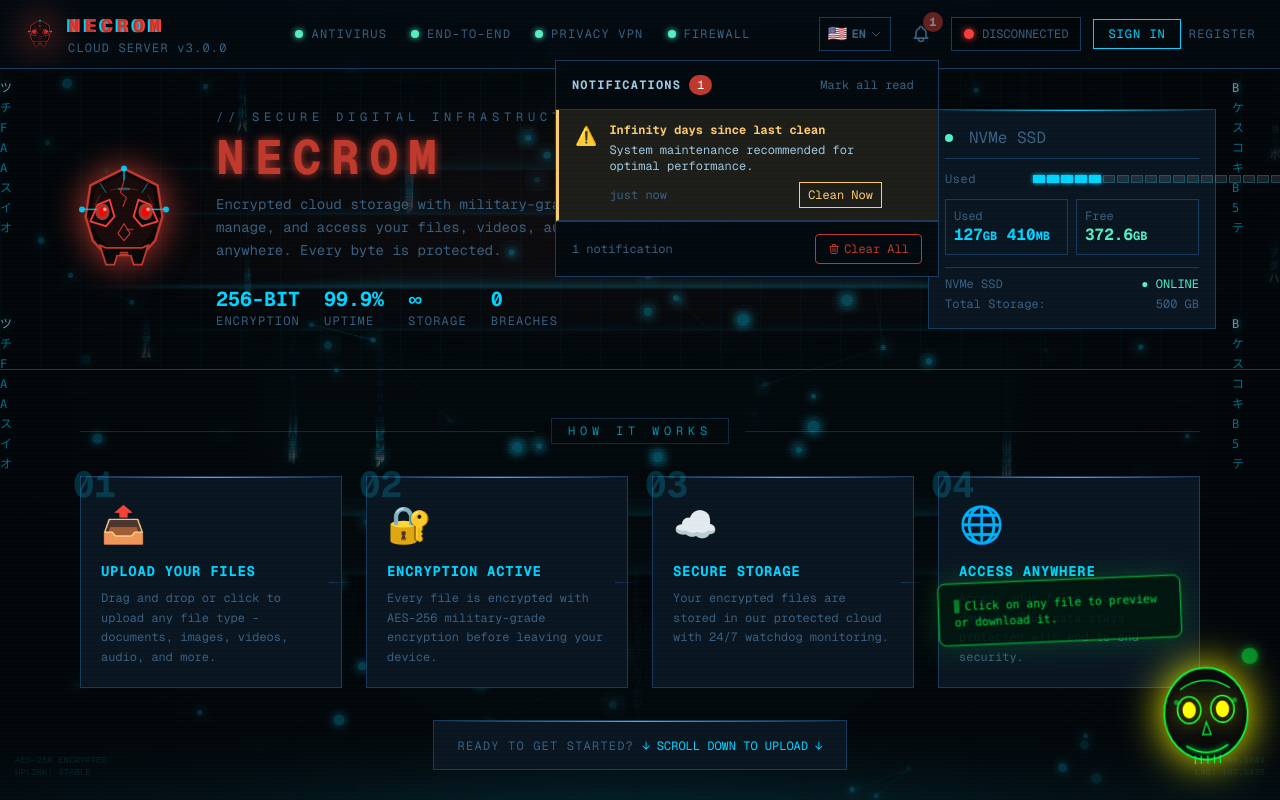
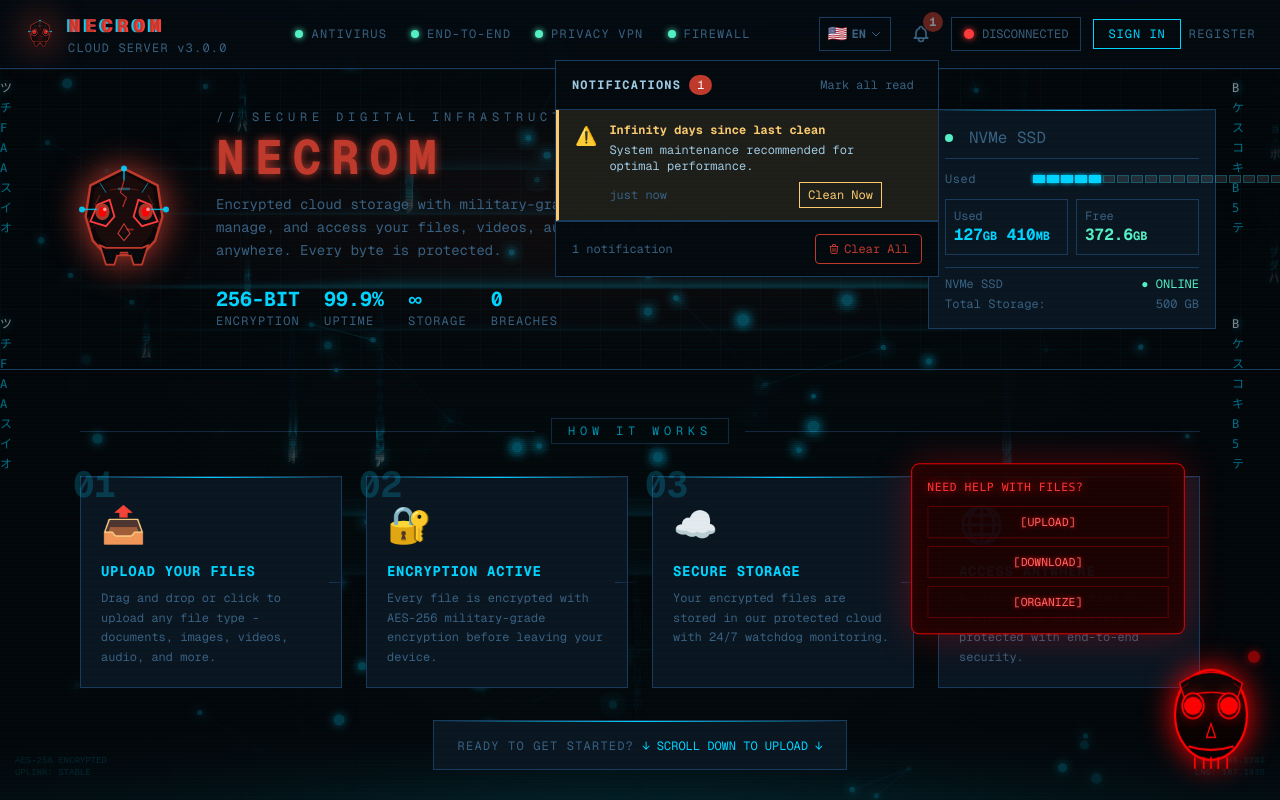
Before and after one commit to necrom729-code/Code-Somnia, a Next.js app: page / in a window 1280 px wide. Both pictures are taken after a click on the button "Notifications". Shown: the top 800 px of the page. Built offline with nearby package versions, Linux system fonts and the light colour scheme.

Commit message:
Redesign AI skull as menacing Q&A assistant with typing interaction

```diff
--- a/src/components/AIGuidance.tsx
+++ b/src/components/AIGuidance.tsx
@@ -2,95 +2,193 @@
 
 import { useState, useEffect, useRef } from "react";
 
-interface AIGuidanceProps {
-  tips?: string[];
+interface Question {
+  id: number;
+  question: string;
+  options: { label: string; response: string }[];
 }
 
-const defaultTips = [
-  "Click on any file to preview or download it.",
-  "Use the search bar to find files quickly.",
-  "Toggle between grid and list view for files.",
-  "Drag and drop files to upload them instantly.",
-  "Create folders to organize your files better.",
-  "Check your storage usage in the dashboard.",
-  "Enable security features to protect your data.",
-  "Use the settings to customize your profile.",
-  "Switch languages from the navigation menu.",
-  "Create backups to keep your data safe.",
+const defaultQuestions: Question[] = [
+  {
+    id: 1,
+    question: "NEED HELP WITH FILES?",
+    options: [
+      { label: "UPLOAD", response: "Drag files onto the drop zone or click the upload button. Max size 100MB per file." },
+      { label: "DOWNLOAD", response: "Click any file to preview, then use the download button in the preview modal." },
+      { label: "ORGANIZE", response: "Create folders to group files. Click the + button next to Folders to create new ones." },
+    ],
+  },
+  {
+    id: 2,
+    question: "SEARCHING FOR SOMETHING?",
+    options: [
+      { label: "BY NAME", response: "Type in the search bar. Results filter in real-time as you type." },
+      { label: "BY TYPE", response: "Use the filter dropdown to show only documents, videos, images, etc." },
+      { label: "BY DATE", response: "Sort by modified date. Click the column header in list view." },
+    ],
+  },
+  {
+    id: 3,
+    question: "SECURITY CONCERNS?",
+    options: [
+      { label: "PROTECT DATA", response: "Enable all protections in the Security Control Center. VPN encrypts your connection." },
+      { label: "BACKUP", response: "Go to Security > Backups to create restore points. Recommended weekly." },
+      { label: "PRIVACY", response: "Disable tracking in Privacy settings. Your data stays local." },
+    ],
+  },
+  {
+    id: 4,
+    question: "STORAGE FULL?",
+    options: [
+      { label: "CHECK USAGE", response: "View storage in the dashboard. Shows used/total with breakdown by file type." },
+      { label: "FREE SPACE", response: "Delete unused files or old backups. Create more space instantly." },
+      { label: "GET MORE", response: "Upgrade in Settings > Storage. Plans start at 100GB." },
+    ],
+  },
+  {
+    id: 5,
+    question: "CHANGE APPEARANCE?",
+    options: [
+      { label: "THEME", response: "Go to Settings > Appearance. Choose Cyberpunk, Matrix, Blood, Ghost, or Neon." },
+      { label: "LANGUAGE", response: "Click the globe icon in nav. 8 languages available." },
+      { label: "AVATAR", response: "Go to Settings > Profile to change your icon." },
+    ],
+  },
 ];
 
-export default function AIGuidance({ tips = defaultTips }: AIGuidanceProps) {
+export default function AIGuidance({ questions = defaultQuestions }: { questions?: Question[] }) {
   const [isVisible, setIsVisible] = useState(true);
-  const [currentTip, setCurrentTip] = useState(0);
-  const [isSpeaking, setIsSpeaking] = useState(false);
-  const [eyeGlow, setEyeGlow] = useState<"idle" | "happy" | "thinking" | "alert">("idle");
-  const [mouthState, setMouthState] = useState<"neutral" | "smile" | "open">("neutral");
+  const [currentQ, setCurrentQ] = useState<Question>(questions[0]);
+  const [displayText, setDisplayText] = useState("");
+  const [isTyping, setIsTyping] = useState(false);
+  const [showOptions, setShowOptions] = useState(false);
+  const [selectedResponse, setSelectedResponse] = useState<string | null>(null);
+  const [isHovered, setIsHovered] = useState(false);
+  const [mode, setMode] = useState<"idle" | "question" | "response">("question");
+  const [eyeGlow, setEyeGlow] = useState<"idle" | "angry" | "furious" | "warning">("idle");
+  const [jawState, setJawState] = useState<"closed" | "open" | "snarl">("closed");
   const [floatingY, setFloatingY] = useState(0);
-  const [isHovered, setIsHovered] = useState(false);
-  const [showTooltip, setShowTooltip] = useState(false);
-  const [wobbleAngle, setWobbleAngle] = useState(0);
-  const skullRef = useRef<HTMLDivElement>(null);
+  const [wobble, setWobble] = useState(0);
+  const [showSteam, setShowSteam] = useState(false);
 
   useEffect(() => {
     const interval = setInterval(() => {
-      setFloatingY(Math.sin(Date.now() / 500) * 3);
+      setFloatingY(Math.sin(Date.now() / 600) * 4);
     }, 50);
     return () => clearInterval(interval);
   }, []);
 
   useEffect(() => {
     const interval = setInterval(() => {
-      if (!isHovered) {
-        setWobbleAngle(Math.sin(Date.now() / 500) * 3);
+      if (!isHovered && mode === "idle") {
+        setWobble(Math.sin(Date.now() / 400) * 5);
+      } else {
+        setWobble(0);
       }
     }, 50);
     return () => clearInterval(interval);
-  }, [isHovered]);
+  }, [isHovered, mode]);
 
   useEffect(() => {
-    const tipInterval = setInterval(() => {
-      setIsSpeaking(true);
-      setEyeGlow("thinking");
-      setMouthState("smile");
-      setTimeout(() => {
-        setCurrentTip((prev) => (prev + 1) % tips.length);
-        setIsSpeaking(false);
+    if (mode === "question" && !isTyping && displayText === "") {
+      typeQuestion(currentQ.question);
+    }
+  }, [mode, currentQ]);
+
+  useEffect(() => {
+    if (mode === "response" && !isTyping && selectedResponse) {
+      typeResponse(selectedResponse);
+    }
+  }, [mode, selectedResponse]);
+
+  const typeQuestion = (text: string) => {
+    setIsTyping(true);
+    setEyeGlow("warning");
+    setJawState("closed");
+    let i = 0;
+    setDisplayText("");
+    const interval = setInterval(() => {
+      if (i < text.length) {
+        setDisplayText(text.slice(0, i + 1));
+        i++;
+      } else {
+        clearInterval(interval);
+        setIsTyping(false);
+        setShowOptions(true);
         setEyeGlow("idle");
-        setMouthState("neutral");
-      }, 3000);
-    }, 8000);
-    return () => clearInterval(tipInterval);
-  }, [tips]);
+      }
+    }, 40);
+  };
+
+  const typeResponse = (text: string) => {
+    setIsTyping(true);
+    setEyeGlow("angry");
+    setJawState("snarl");
+    let i = 0;
+    setDisplayText("");
+    const interval = setInterval(() => {
+      if (i < text.length) {
+        setDisplayText(text.slice(0, i + 1));
+        i++;
+      } else {
+        clearInterval(interval);
+        setIsTyping(false);
+        setEyeGlow("idle");
+        setJawState("closed");
+        setTimeout(() => {
+          setSelectedResponse(null);
+          setShowOptions(false);
+          setDisplayText("");
+          setMode("idle");
+          nextQuestion();
+        }, 5000);
+      }
+    }, 30);
+  };
+
+  const nextQuestion = () => {
+    setTimeout(() => {
+      setCurrentQ(questions[(questions.indexOf(currentQ) + 1) % questions.length]);
+      setMode("question");
+    }, 2000);
+  };
+
+  const handleOptionClick = (option: { label: string; response: string }) => {
+    setSelectedResponse(option.response);
+    setShowOptions(false);
+    setMode("response");
+  };
 
   const handleHover = () => {
     setIsHovered(true);
-    setEyeGlow("happy");
-    setMouthState("smile");
-    setShowTooltip(true);
+    setEyeGlow("furious");
+    setShowSteam(true);
+    setMode("question");
   };
 
   const handleLeave = () => {
     setIsHovered(false);
     setEyeGlow("idle");
-    setMouthState("neutral");
-    setShowTooltip(false);
+    setShowSteam(false);
   };
 
-  const eyeColor = eyeGlow === "idle" ? "#00ff41" : eyeGlow === "happy" ? "#00ff88" : eyeGlow === "thinking" ? "#ffff00" : "#ff0040";
-  const glowIntensity = isSpeaking ? 20 : eyeGlow === "happy" ? 25 : 15;
+  const eyeColor = eyeGlow === "idle" ? "#ff0000" : eyeGlow === "angry" ? "#ff3300" : eyeGlow === "furious" ? "#ff0066" : "#ffff00";
+  const glowIntensity = eyeGlow === "idle" ? 15 : eyeGlow === "angry" ? 25 : eyeGlow === "furious" ? 35 : 20;
 
   if (!isVisible) {
     return (
       <button
         onClick={() => setIsVisible(true)}
         className="fixed bottom-6 right-6 z-50 p-3 rounded-full border transition-all duration-300 hover:scale-110"
-        style={{ background: "rgba(0, 20, 0, 0.9)", borderColor: "#00ff41", boxShadow: "0 0 20px rgba(0, 255, 65, 0.3)" }}
+        style={{ background: "rgba(20, 0, 0, 0.95)", borderColor: "#ff0000", boxShadow: "0 0 25px rgba(255, 0, 0, 0.4)" }}
       >
-        <svg viewBox="0 0 100 100" className="w-8 h-8" fill="none">
-          <circle cx="50" cy="50" r="40" fill="#0a0a0a" stroke="#00ff41" strokeWidth="2"/>
-          <circle cx="35" cy="45" r="8" fill="#00ff41" style={{ filter: `drop-shadow(0 0 5px #00ff41)` }}/>
-          <circle cx="65" cy="45" r="8" fill="#00ff41" style={{ filter: `drop-shadow(0 0 5px #00ff41)` }}/>
-          <path d="M 30 70 Q 50 85 70 70" stroke="#00ff41" strokeWidth="3" fill="none"/>
+        <svg viewBox="0 0 80 100" className="w-8 h-10" fill="none">
+          <ellipse cx="40" cy="50" rx="30" ry="35" fill="#0a0000" stroke="#ff0000" strokeWidth="2"/>
+          <ellipse cx="25" cy="45" rx="10" ry="12" fill="#000" stroke="#ff0000" strokeWidth="2"/>
+          <ellipse cx="55" cy="45" rx="10" ry="12" fill="#000" stroke="#ff0000" strokeWidth="2"/>
+          <ellipse cx="25" cy="45" r="5" fill="#ff0000" style={{ filter: "drop-shadow(0 0 8px #ff0000)" }}/>
+          <ellipse cx="55" cy="45" r="5" fill="#ff0000" style={{ filter: "drop-shadow(0 0 8px #ff0000)" }}/>
+          <path d="M 25 75 Q 40 80 55 75" stroke="#ff0000" strokeWidth="2" fill="none"/>
         </svg>
       </button>
     );
@@ -98,49 +196,97 @@ export default function AIGuidance({ tips = defaultTips }: AIGuidanceProps) {
 
   return (
     <div
-      ref={skullRef}
       className="fixed bottom-6 right-6 z-50 cursor-pointer"
       style={{
-        transform: `translateY(${floatingY}px) rotate(${wobbleAngle}deg)`,
+        transform: `translateY(${floatingY}px) rotate(${wobble}deg)`,
         transition: "transform 0.1s ease",
       }}
       onMouseEnter={handleHover}
       onMouseLeave={handleLeave}
     >
-      <div className="absolute bottom-full right-16 mb-4 w-64 p-4 rounded-lg border transition-all duration-300" style={{
-        background: "rgba(0, 20, 10, 0.95)",
-        borderColor: "#00ff41",
-        opacity: showTooltip ? 1 : 0.9,
-        transform: showTooltip ? "scale(1)" : "scale(0.95)",
-        boxShadow: "0 0 30px rgba(0, 255, 65, 0.2)",
-      }}>
-        <div className="text-xs font-mono" style={{ color: "#00ff41" }}>
-          {isSpeaking && <span className="animate-pulse mr-1">▊</span>}
-          {tips[currentTip]}
+      <div className="absolute bottom-full right-16 mb-4 w-72" style={{ transform: isHovered ? "scale(1)" : "scale(0.95)", transition: "transform 0.3s" }}>
+        <div className="p-4 rounded-lg border" style={{
+          background: "rgba(30, 0, 0, 0.95)",
+          borderColor: "#ff0000",
+          boxShadow: "0 0 40px rgba(255, 0, 0, 0.3), inset 0 0 30px rgba(255, 0, 0, 0.1)",
+        }}>
+          <div className="text-xs font-mono uppercase tracking-wider" style={{ color: "#ff3333", textShadow: "0 0 10px #ff0000" }}>
+            {isTyping && <span className="animate-pulse mr-1">▊</span>}
+            {displayText}
+          </div>
+
+          {showOptions && (
+            <div className="mt-3 grid gap-2">
+              {currentQ.options.map((opt, i) => (
+                <button
+                  key={i}
+                  onClick={() => handleOptionClick(opt)}
+                  className="text-xs py-2 px-3 border transition-all duration-200 hover:bg-red-900/30"
+                  style={{
+                    borderColor: "#660000",
+                    color: "#ff6666",
+                    textShadow: "0 0 5px #ff0000",
+                    animation: `fadeIn 0.3s ease ${i * 0.1}s forwards`,
+                    opacity: 0,
+                  }}
+                >
+                  [{opt.label}]
+                </button>
+              ))}
+            </div>
+          )}
         </div>
       </div>
 
-      <svg viewBox="0 0 120 140" width="100" height="120" style={{ filter: `drop-shadow(0 0 ${glowIntensity}px ${eyeColor})`, transition: "filter 0.3s ease" }}>
-        <ellipse cx="60" cy="70" rx="50" ry="55" fill="#0a0a0a" stroke="#00ff41" strokeWidth="2"/>
-        <path d="M 30 40 Q 60 20 90 40" fill="#0f0f0f" stroke="#00ff41" strokeWidth="1.5"/>
-        <ellipse cx="40" cy="65" rx="14" ry="16" fill="#000" stroke="#00ff41" strokeWidth="2"/>
-        <ellipse cx="80" cy="65" rx="14" ry="16" fill="#000" stroke="#00ff41" strokeWidth="2"/>
-        <ellipse cx="40" cy="65" rx="8" ry="10" fill={eyeColor} style={{ filter: `drop-shadow(0 0 ${isSpeaking ? 15 : 8}px ${eyeColor})` }}/>
-        <ellipse cx="80" cy="65" rx="8" ry="10" fill={eyeColor} style={{ filter: `drop-shadow(0 0 ${isSpeaking ? 15 : 8}px ${eyeColor})` }}/>
-        <path d="M 60 80 L 55 95 L 65 95 Z" fill="#0a0a0a" stroke="#00ff41" strokeWidth="1.5"/>
-        {mouthState === "neutral" && <path d="M 40 110 Q 60 115 80 110" stroke="#00ff41" strokeWidth="2" fill="none"/>}
-        {mouthState === "smile" && <path d="M 35 108 Q 60 125 85 108" stroke="#00ff41" strokeWidth="2" fill="none" style={{ filter: `drop-shadow(0 0 3px #00ff41)` }}/>}
-        {mouthState === "open" && <ellipse cx="60" cy="112" rx="12" ry="8" fill="#000" stroke="#00ff41" strokeWidth="1.5"/>}
-        <line x1="45" y1="120" x2="45" y2="130" stroke="#00ff41" strokeWidth="1.5"/>
-        <line x1="52" y1="120" x2="52" y2="130" stroke="#00ff41" strokeWidth="1.5"/>
-        <line x1="60" y1="120" x2="60" y2="130" stroke="#00ff41" strokeWidth="1.5"/>
-        <line x1="68" y1="120" x2="68" y2="130" stroke="#00ff41" strokeWidth="1.5"/>
-        <line x1="75" y1="120" x2="75" y2="130" stroke="#00ff41" strokeWidth="1.5"/>
-        <circle cx="25" cy="55" r="3" fill="#00ff41" opacity="0.5"/>
-        <circle cx="95" cy="55" r="3" fill="#00ff41" opacity="0.5"/>
+      <svg viewBox="0 0 100 130" width="90" height="120" style={{ filter: `drop-shadow(0 0 ${glowIntensity}px ${eyeColor})`, transition: "filter 0.2s" }}>
+        <ellipse cx="50" cy="65" rx="40" ry="50" fill="#0a0000" stroke="#ff0000" strokeWidth="2.5"/>
+
+        <path d="M 15 30 Q 50 5 85 30 L 80 45 Q 50 35 20 45 Z" fill="#0f0505" stroke="#ff0000" strokeWidth="1.5"/>
+
+        <path d="M 10 50 Q 15 35 25 30" stroke="#ff0000" strokeWidth="1" fill="none" opacity="0.5"/>
+        <path d="M 90 50 Q 85 35 75 30" stroke="#ff0000" strokeWidth="1" fill="none" opacity="0.5"/>
+
+        <ellipse cx="30" cy="55" rx="12" ry="14" fill="#000" stroke="#ff0000" strokeWidth="2"/>
+        <ellipse cx="70" cy="55" rx="12" ry="14" fill="#000" stroke="#ff0000" strokeWidth="2"/>
+
+        <ellipse cx="30" cy="55" r="7" ry="10" fill={eyeColor} style={{ filter: `drop-shadow(0 0 ${isTyping ? 15 : 10}px ${eyeColor})` }}/>
+        <ellipse cx="70" cy="55" r="7" ry="10" fill={eyeColor} style={{ filter: `drop-shadow(0 0 ${isTyping ? 15 : 10}px ${eyeColor})` }}/>
+
+        {eyeGlow === "furious" && (
+          <>
+            <path d="M 18 50 L 28 53" stroke="#ff0000" strokeWidth="2"/>
+            <path d="M 82 50 L 72 53" stroke="#ff0000" strokeWidth="2"/>
+          </>
+        )}
+
+        <path d="M 50 75 L 45 90 L 55 90 Z" fill="#050000" stroke="#ff0000" strokeWidth="1.5"/>
+
+        {jawState === "closed" && (
+          <path d="M 25 100 Q 50 108 75 100" stroke="#ff0000" strokeWidth="2.5" fill="none"/>
+        )}
+        {jawState === "snarl" && (
+          <>
+            <path d="M 20 95 Q 50 115 80 95" stroke="#ff0000" strokeWidth="2.5" fill="none" style={{ filter: "drop-shadow(0 0 3px #ff0000)" }}/>
+            <path d="M 30 102 Q 50 108 70 102" stroke="#330000" strokeWidth="1" fill="none"/>
+          </>
+        )}
+        {jawState === "open" && (
+          <ellipse cx="50" cy="102" rx="15" ry="12" fill="#000" stroke="#ff0000" strokeWidth="1.5"/>
+        )}
+
+        <line x1="32" y1="112" x2="32" y2="125" stroke="#ff0000" strokeWidth="2"/>
+        <line x1="42" y1="112" x2="42" y2="125" stroke="#ff0000" strokeWidth="2"/>
+        <line x1="50" y1="112" x2="50" y2="125" stroke="#ff0000" strokeWidth="2"/>
+        <line x1="58" y1="112" x2="58" y2="125" stroke="#ff0000" strokeWidth="2"/>
+        <line x1="68" y1="112" x2="68" y2="125" stroke="#ff0000" strokeWidth="2"/>
+
+        <circle cx="15" cy="40" r="2" fill="#ff0000" opacity="0.6"/>
+        <circle cx="85" cy="40" r="2" fill="#ff0000" opacity="0.6"/>
+        <circle cx="25" cy="25" r="1.5" fill="#ff0000" opacity="0.4"/>
+        <circle cx="75" cy="25" r="1.5" fill="#ff0000" opacity="0.4"/>
       </svg>
 
-      <div className="absolute -top-1 -right-1 w-4 h-4 rounded-full animate-pulse" style={{ background: isSpeaking ? "#00ff41" : "#00ff88", boxShadow: `0 0 10px ${isSpeaking ? "#00ff41" : "#00ff88"}` }}/>
+      <div className="absolute -top-1 -right-1 w-3 h-3 rounded-full animate-pulse" style={{ background: eyeColor, boxShadow: `0 0 10px ${eyeColor}` }}/>
     </div>
   );
 }
```
